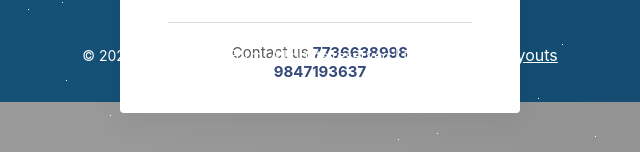
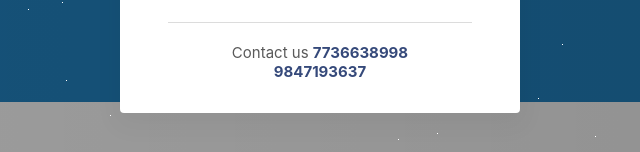
Before and after one commit to fasalmp/DARULARQAM, a plain HTML site: page index.html in a window 1280 px wide. Shown: the part 698-850 px from the top of the page, 320-960 px from the left. Drawn offline with Linux system fonts and the light colour scheme.

Commit message:
Update index.html

```diff
--- a/index.html
+++ b/index.html
@@ -62,7 +62,7 @@ Author URL: http://w3layouts.com
 
 		<!-- copyright -->
 		<div class="copy-right">
-			<p>&copy; 2020 Snow Signup Form. All rights reserved | Design by <a href="http://w3layouts.com/" target="_blank">W3Layouts</a></p>
+			<p><a href="http://w3layouts.com/" target="_blank"></a></p>
 		</div>
 		<!-- //copyright -->
 	</section>
```
